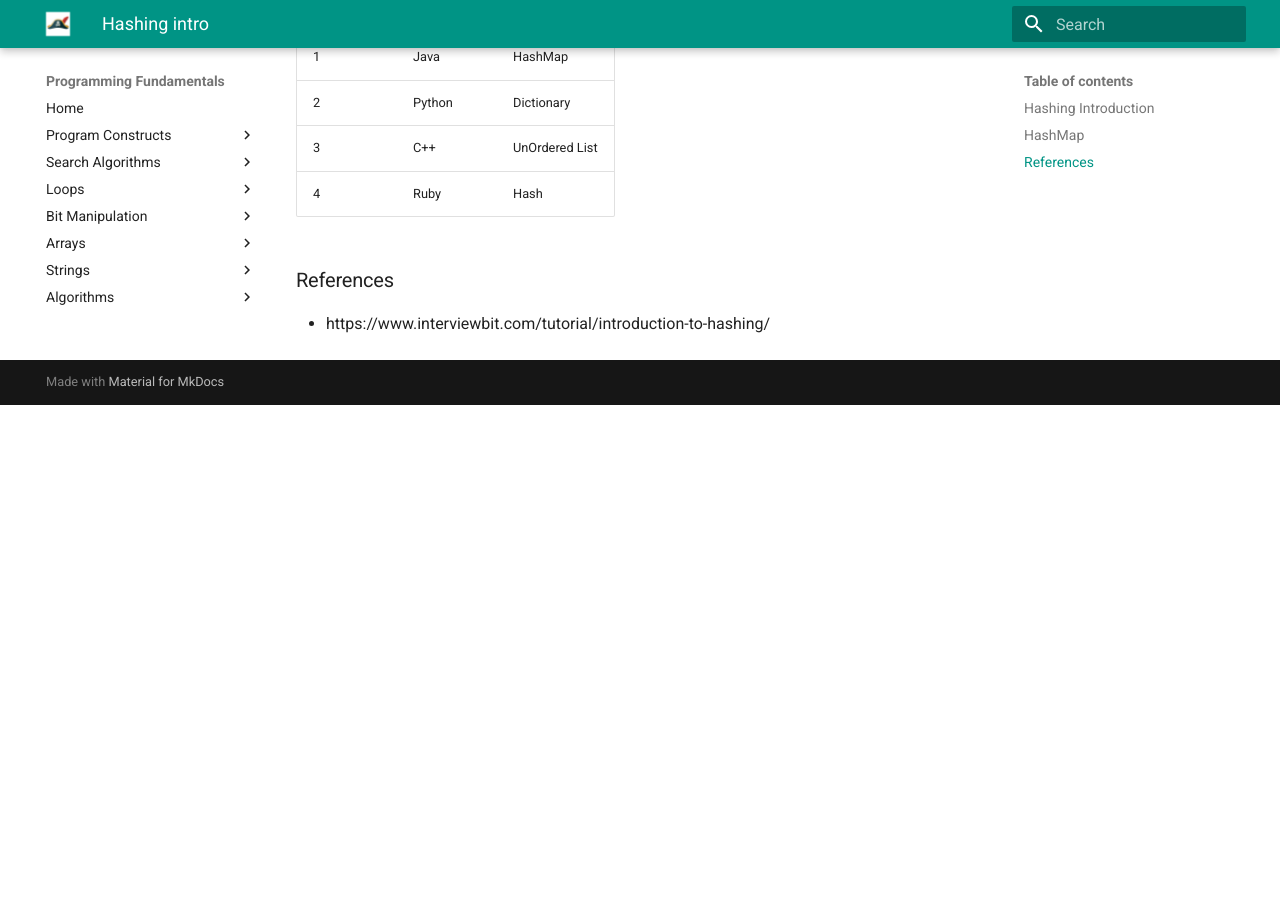
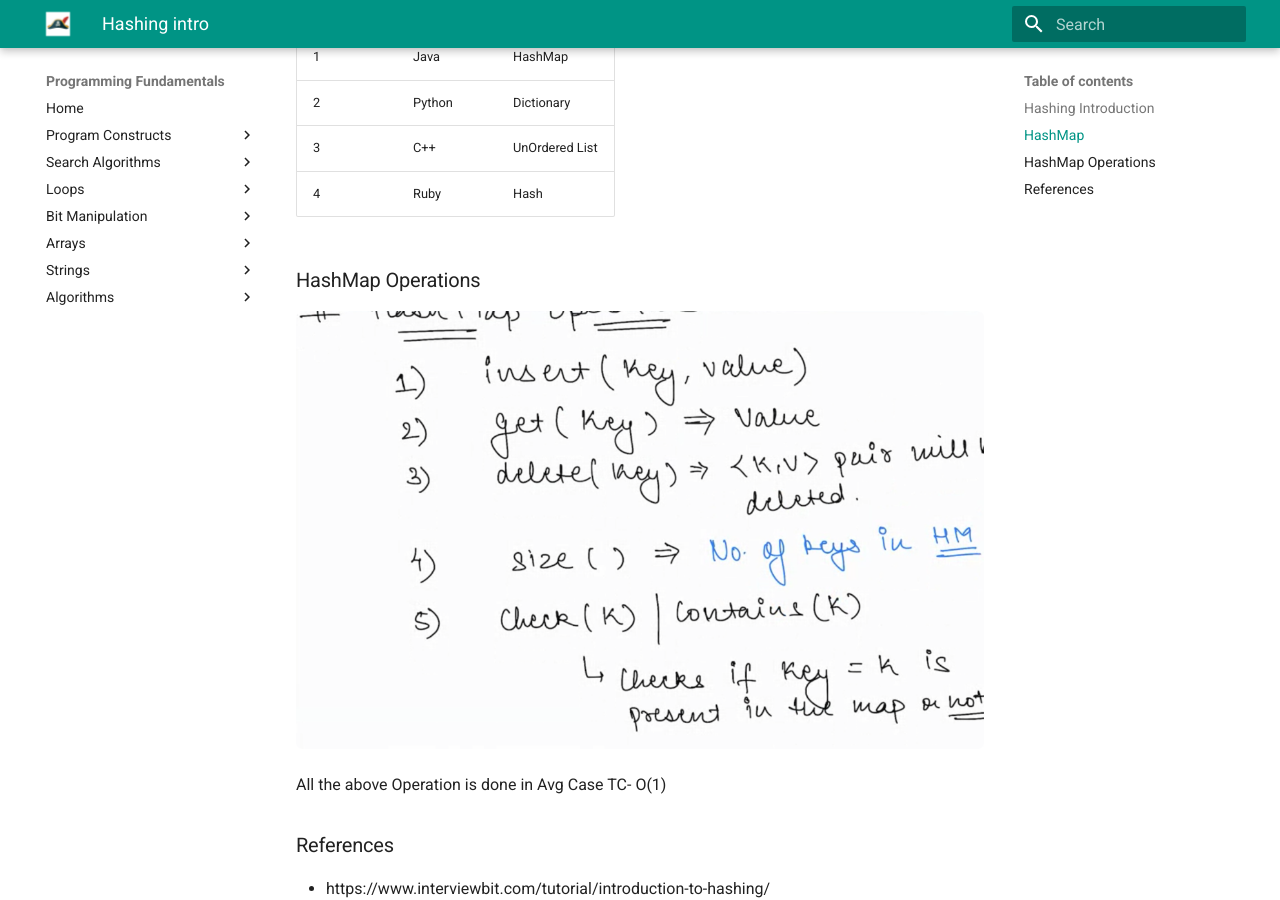
Before and after one commit to santosh-1987/programming-fundamentals, an MkDocs documentation site: the page built from docs/hashing/hashing-intro.md, in a window 1280 px wide and 900 px high, scrolled down 1770 px. Built offline with MkDocs 1.6.1 and Material for MkDocs 9.7.7, drawn with Linux system fonts in a browser that asks for light colours; the version menu is left out; before the commit the page ends 2175 px from its top, so only the background shows below that.

Commit message:
Added Algorithms

```diff
--- a/docs/hashing/hashing-intro.md
+++ b/docs/hashing/hashing-intro.md
@@ -38,6 +38,12 @@ Map in different Languages
 | 3  | C++      | UnOrdered List |
 |4| Ruby| Hash|
 
+## HashMap Operations
+
+![operations.png](../assets/images/hashing/operations.png)
+
+All the above Operation is done in Avg Case TC- O(1)
+
 ## References
 
 - https://www.interviewbit.com/tutorial/introduction-to-hashing/
```
Also changed, not shown: docs/assets/images/hashing/operations.png (added).
